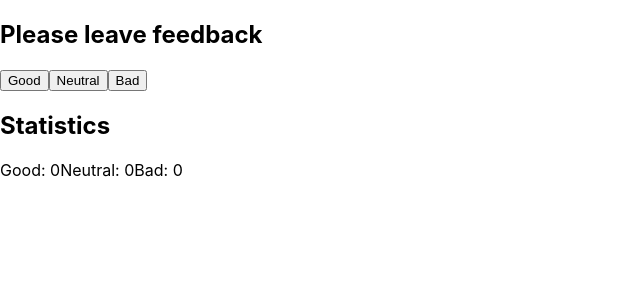
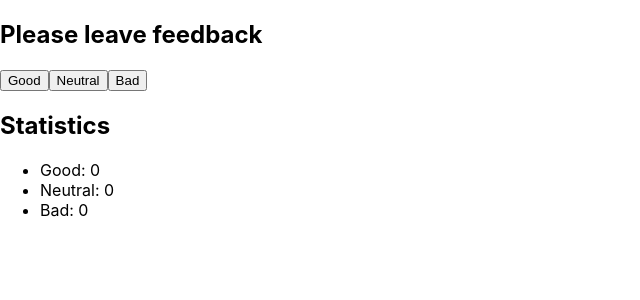
Before and after one commit to NeosFCDD/goit-react-hw-02-feedback, a React (Create React App) app: page / in a window 1280 px wide. Shown: the top 300 px of the page, without its empty margins (0-640 px from the left). Built offline with nearby package versions, Linux system fonts and the light colour scheme.

Commit message:
Update FeedbackWidget.jsx

```diff
--- a/src/components/Feedback/FeedbackWidget.jsx
+++ b/src/components/Feedback/FeedbackWidget.jsx
@@ -22,11 +22,11 @@
 
           <div>
             <h2>Statistics</h2>
-            <div>
-                <span>Good: {this.state.good}</span>
-                <span>Neutral: {this.state.neutral}</span>
-                <span>Bad: {this.state.bad}</span>
-            </div>
+            <ul>
+                <li>Good: {this.state.good}</li>
+                <li>Neutral: {this.state.neutral}</li>
+                <li>Bad: {this.state.bad}</li>
+            </ul>
 
           </div>
         </div>
```
